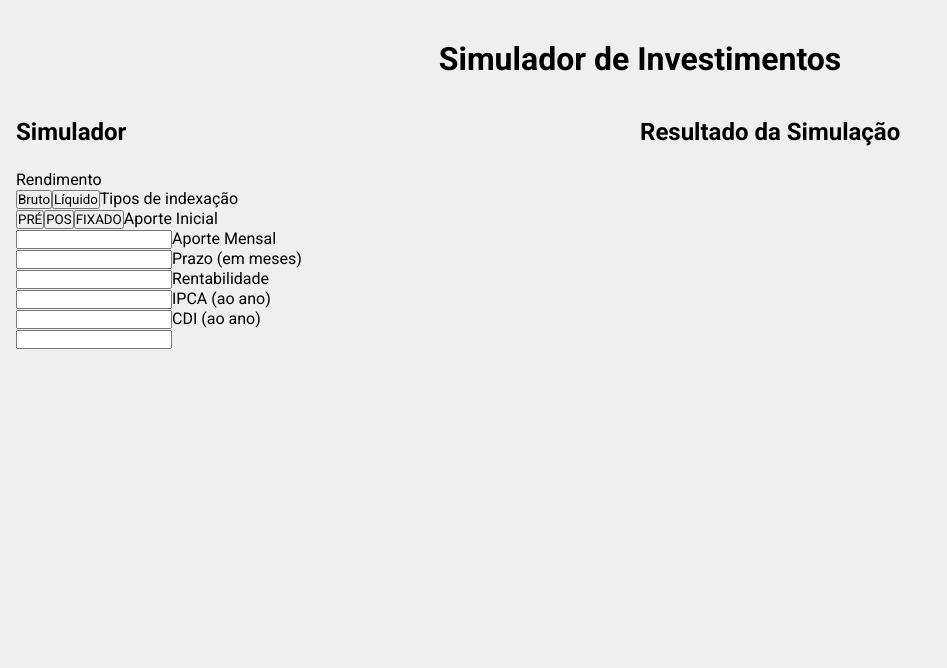
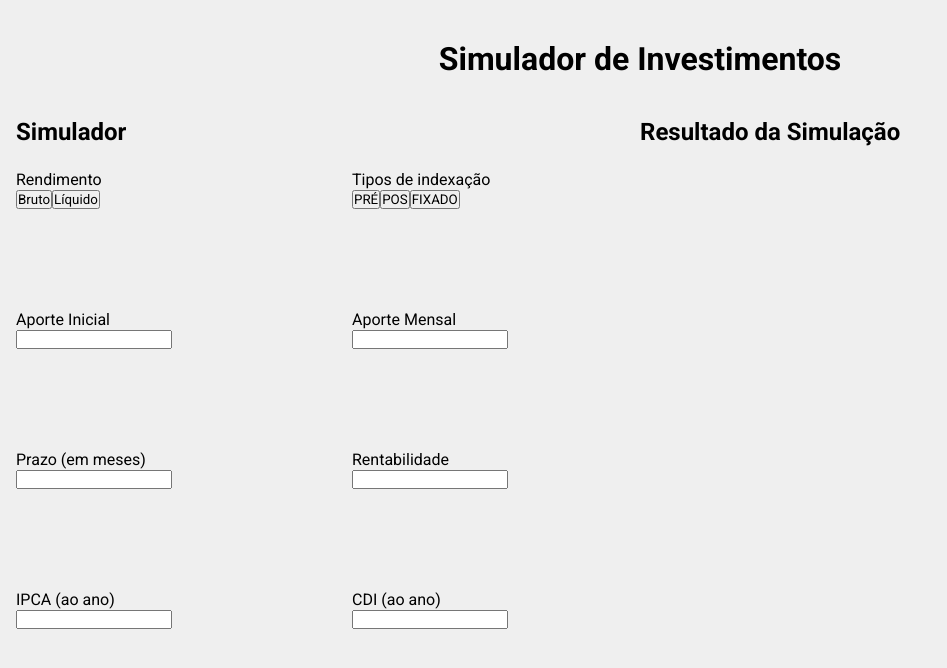
Before and after one commit to lineavelino/desafio-eqi-investimentos, a React (Vite) app: page / in a window 1280 px wide. Shown: the top 668 px of the page, without its empty margins (0-947 px from the left). Built offline with nearby package versions, Linux system fonts and the light colour scheme.

Commit message:
Estilização container form simulador

```diff
--- a/src/components/Simulator/styles.module.scss
+++ b/src/components/Simulator/styles.module.scss
@@ -5,3 +5,11 @@
         margin-bottom: 1em;
     }
 }
+
+.formContainer {
+    display: grid;
+    grid-template-columns: 1fr 1fr;
+    gap: 3em;
+    margin: 0;
+    height: 80%;
+}
```
